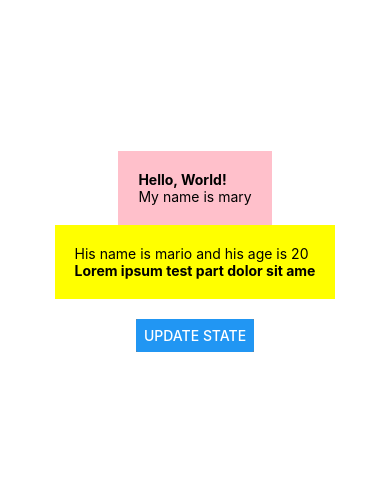
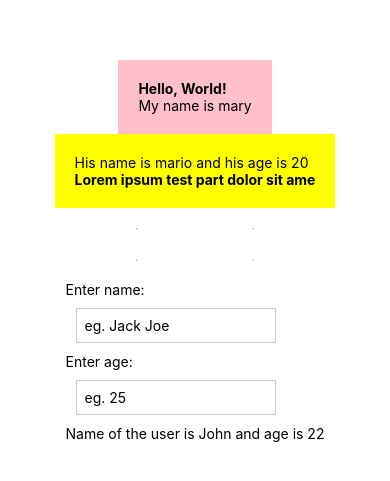
Before and after one commit to srishti-maurya/myproject, a React Native app: screen / in a window 390 px wide. Shown: the part 171-652 px from the top of the page. Built offline with nearby package versions, Linux system fonts and the light colour scheme.

Commit message:
textinput

```diff
--- a/App.js
+++ b/App.js
@@ -1,5 +1,5 @@
 import React, { useState } from "react";
-import { Button, StyleSheet, Text, View } from "react-native";
+import { Button, StyleSheet, Text, TextInput, View } from "react-native";
 
 /*
 text inside the views do not inherit the views style
@@ -9,6 +9,9 @@ text inside the text inherits the style
 export default function App() {
   const [name, setName] = useState("mary");
   const [person, setPerson] = useState({ name: "mario", age: 20 });
+  const [inputName, setInputName] = useState("John");
+  const [inputAge, setInputAge] = useState("22");
+
   const buttonHandler = () => {
     setName("srishti");
     setPerson({ name: "Jack", age: 30 });
@@ -28,7 +31,24 @@ export default function App() {
         </Text>
       </View>
       <View style={styles.buttonContainer}>
-        <Button title="update state" onPress={buttonHandler} />
+        <Button color="white" title="update state" onPress={buttonHandler} />
+      </View>
+      <View>
+        <Text>Enter name:</Text>
+        <TextInput
+          placeholder="eg. Jack Joe"
+          style={styles.input}
+          onChangeText={(res) => setInputName(res)}
+        />
+        <Text>Enter age:</Text>
+        <TextInput
+          placeholder="eg. 25"
+          style={styles.input}
+          onChangeText={(res) => setInputAge(res)}
+        />
+        <Text>
+          Name of the user is {inputName} and age is {inputAge}
+        </Text>
       </View>
     </View>
   );
@@ -55,5 +75,13 @@ const styles = StyleSheet.create({
   buttonContainer: {
     backgroundColor: "gray",
     marginTop: 20,
+    marginBottom: 20,
+  },
+  input: {
+    borderWidth: 1,
+    borderColor: "#ccc",
+    padding: 8,
+    margin: 10,
+    width: 200,
   },
 });
```
